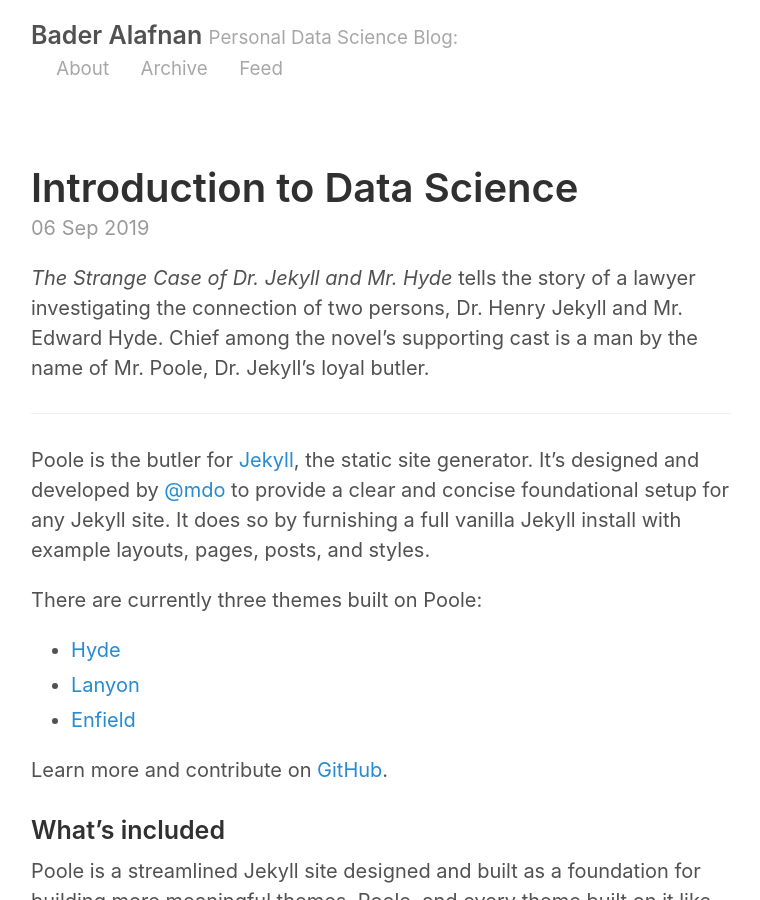
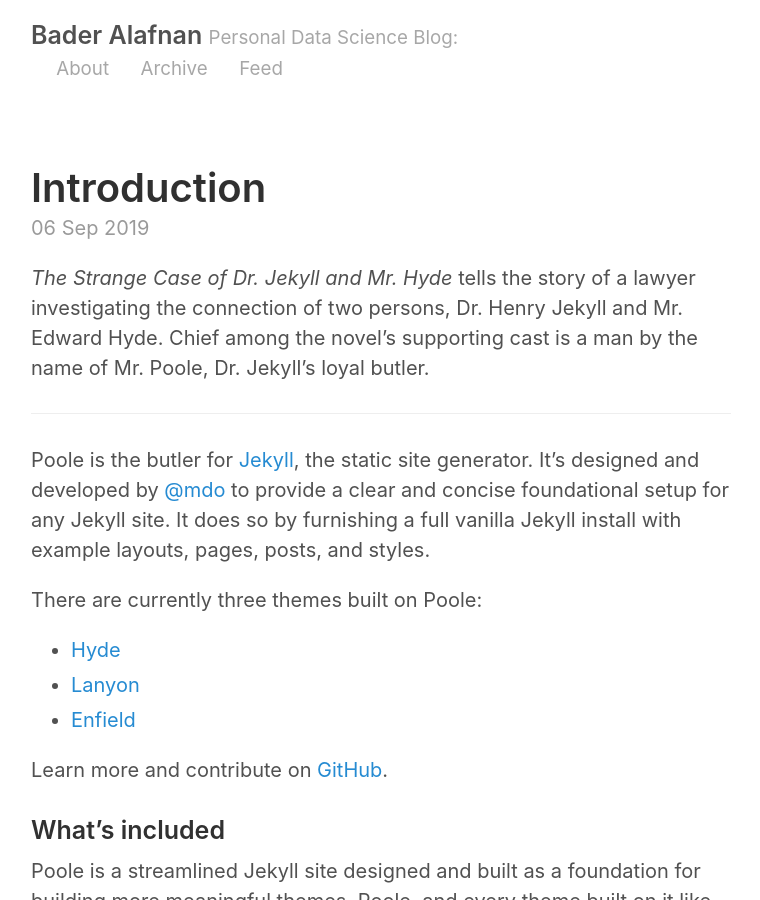
Before and after one commit to alafnan/alafnan.github.io, a Jekyll site: the page built from _posts/2019-09-06-introduction.md, in a window 1280 px wide and 900 px high. Shown: the whole window, without its empty margins (259-1019 px from the left). Built offline with Jekyll 4.4.1, drawn with Linux system fonts in a browser that asks for light colours.

Commit message:
Update 2019-09-06-introduction.md

```diff
--- a/_posts/2019-09-06-introduction.md
+++ b/_posts/2019-09-06-introduction.md
@@ -1,6 +1,6 @@
 ---
 layout: post
-title: Introduction to Data Science
+title: Introduction
 ---
 
 *The Strange Case of Dr. Jekyll and Mr. Hyde* tells the story of a lawyer investigating the connection of two persons, Dr. Henry Jekyll and Mr. Edward Hyde. Chief among the novel's supporting cast is a man by the name of Mr. Poole, Dr. Jekyll's loyal butler.
```
